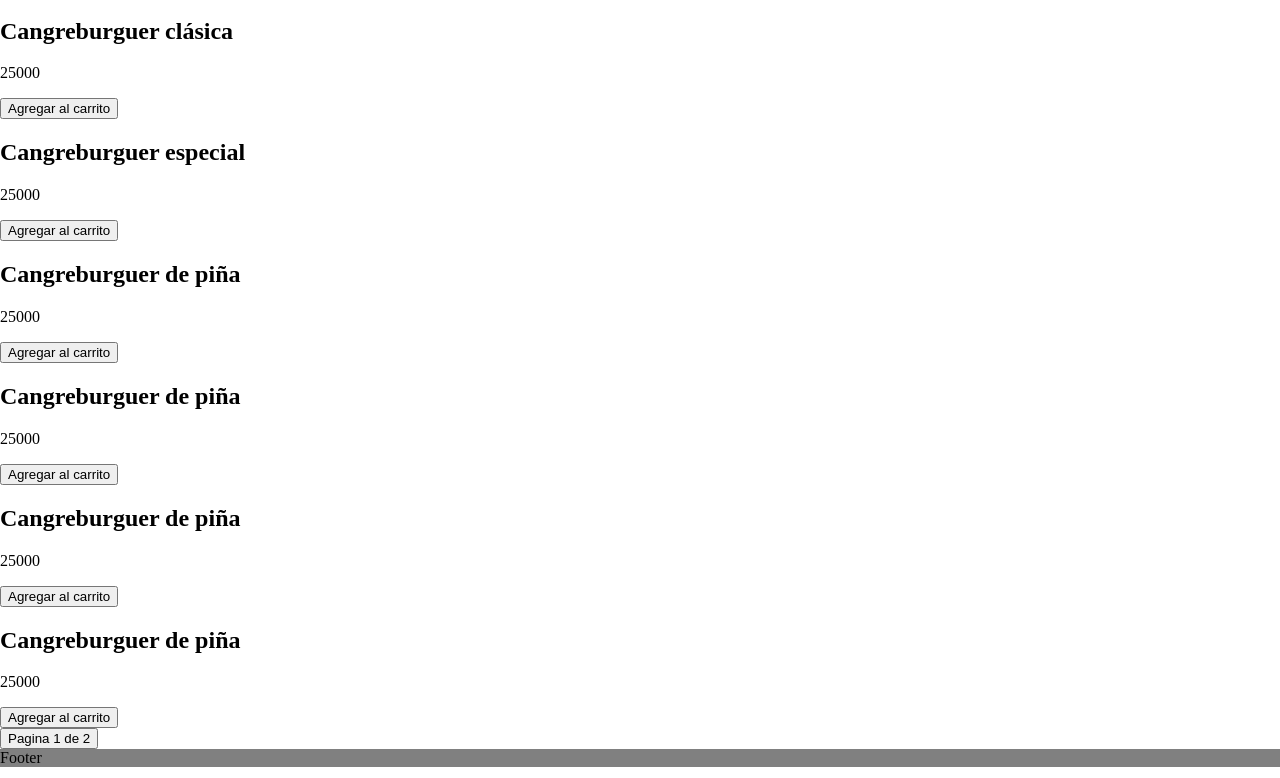
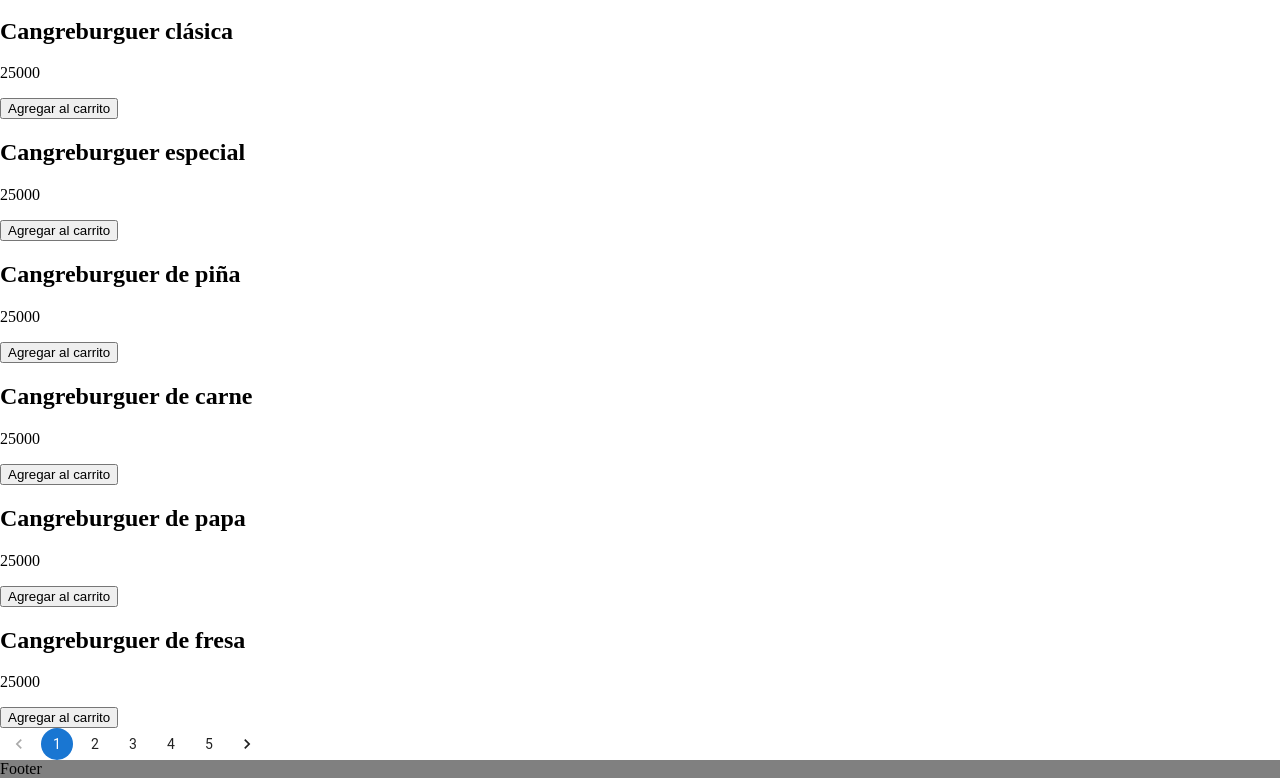
Before and after one commit to Dmoreno2903/crustaceo-cascarudo, a React (Vite) app in the folder frontend/: page /menu in a window 1280 px wide. Shown: the part 1275-2053 px from the top of the page. Built offline with nearby package versions, Linux system fonts and the light colour scheme.

Commit message:
hice la paginacion de los productos del componente menu general

```diff
--- a/frontend/package.json
+++ b/frontend/package.json
@@ -10,6 +10,7 @@
     "preview": "vite preview"
   },
   "dependencies": {
+    "@mui/material": "^5.15.16",
     "phosphor-react": "^1.4.1",
     "react": "^18.2.0",
     "react-dom": "^18.2.0",
--- a/frontend/src/components/Navbar.jsx
+++ b/frontend/src/components/Navbar.jsx
@@ -7,8 +7,6 @@ export const Navbar = () => {
 
   const {user} = useContext(AuthContext)
 
-
-  console.log("navbar user", user)
   return (
     <div className="navbar">
       <div className="izquierda">
--- a/frontend/src/components/botones/BotonCambiarPagina.jsx
+++ /dev/null
@@ -1,6 +0,0 @@
-
-export const BotonCambiarPagina = () => {
-  return (
-    <button>Pagina 1 de 2</button>
-  )
-}
--- a/frontend/src/components/menu/ListaProductosGeneral.jsx
+++ b/frontend/src/components/menu/ListaProductosGeneral.jsx
@@ -1,17 +1,17 @@
-import ListaProductos from "../../dataMomentanea/ListaProductos.json"
 import { TarjetaProductoGeneral } from "./TarjetaProductoGeneral"
 
-export const ListaProductosGeneral = () => {
-  const listaRecortada = ListaProductos.slice(0,6)
+export const ListaProductosGeneral = ({listaRecortada}) => {
+
+
   return (
     <div>
       {listaRecortada.map(producto=>
         <TarjetaProductoGeneral
         key={producto.id}
         producto={producto}
-        tipoLista={"general"}
         />
       )}
+
     </div>
   )
 }
--- a/frontend/src/components/menu/MenuGeneral.jsx
+++ b/frontend/src/components/menu/MenuGeneral.jsx
@@ -1,8 +1,29 @@
-import { BotonCambiarPagina } from "../botones/BotonCambiarPagina"
 import {BotonMenu} from "../botones/BotonMenu"
 import { ListaProductosGeneral } from "./ListaProductosGeneral"
+import Pagination from "@mui/material/Pagination"
+import ListaProductos from "../../dataMomentanea/ListaProductos.json"
+import { useState } from "react"
 
 export const MenuGeneral = () => {
+
+  // Calcula el numero de paginas necesarias para la paginacion, siempre calcula por encima por si sobran productos
+  const numeroPaginas = Math.ceil(ListaProductos.length/6)
+
+  // Indices de la lista recortada
+  const [indiceInicio, setIndiceInicio] = useState(0)
+  const [indiceFinal, setIndiceFinal] = useState(6)
+
+  // Lista con los elementos que se mostraran
+  const listaRecortada = ListaProductos.slice(indiceInicio,indiceFinal)
+
+
+  const handleChange = (event,currentPage)=>{
+    const numeroActual = currentPage-1
+
+    setIndiceInicio(numeroActual*6)
+    setIndiceFinal(numeroActual*6+6)
+  }
+
   return (
     <div>
       <div>
@@ -10,8 +31,8 @@ export const MenuGeneral = () => {
         <BotonMenu name={"Cangreburguers"}/>
         <BotonMenu name={"Bebidas"}/>
       </div>
-      <ListaProductosGeneral/>
-      <BotonCambiarPagina/>
+      <ListaProductosGeneral listaRecortada={listaRecortada}/>
+      <Pagination count={numeroPaginas} color="primary" onChange={handleChange}></Pagination>
     </div>
   )
 }
--- a/frontend/src/context/AuthContextProvider.jsx
+++ b/frontend/src/context/AuthContextProvider.jsx
@@ -5,7 +5,7 @@ export const AuthContext = createContext()
 
 export const AuthContextProvider = ({children}) => {
 
-    const [user, setUser] = useState({})
+    const [user, setUser] = useState()
 
     const contextData = {
         user: user
--- a/frontend/src/dataMomentanea/ListaProductos.json
+++ b/frontend/src/dataMomentanea/ListaProductos.json
@@ -33,9 +33,9 @@
         "is_outstanding": false
     },
     {
-        "id":3,
+        "id":4,
         "score": 2,
-        "name": "Cangreburguer de piña",
+        "name": "Cangreburguer de carne",
         "price": "25000",
         "description": " Jugosa carne de cangrejo, lechuga crujiente, queso derretido, rodajas de tomate fresco, cebolla, pepinillos, y la inconfundible salsa secreta, todo entre un pan suave y esponjoso.",
         "image": "/src/assets/imagenes/cangreburguer.jpg",
@@ -44,9 +44,9 @@
         "is_outstanding": false
     },
     {
-        "id":3,
+        "id":5,
         "score": 2,
-        "name": "Cangreburguer de piña",
+        "name": "Cangreburguer de papa",
         "price": "25000",
         "description": " Jugosa carne de cangrejo, lechuga crujiente, queso derretido, rodajas de tomate fresco, cebolla, pepinillos, y la inconfundible salsa secreta, todo entre un pan suave y esponjoso.",
         "image": "/src/assets/imagenes/cangreburguer.jpg",
@@ -55,9 +55,9 @@
         "is_outstanding": false
     },
     {
-        "id":3,
+        "id":6,
         "score": 2,
-        "name": "Cangreburguer de piña",
+        "name": "Cangreburguer de fresa",
         "price": "25000",
         "description": " Jugosa carne de cangrejo, lechuga crujiente, queso derretido, rodajas de tomate fresco, cebolla, pepinillos, y la inconfundible salsa secreta, todo entre un pan suave y esponjoso.",
         "image": "/src/assets/imagenes/cangreburguer.jpg",
@@ -66,9 +66,9 @@
         "is_outstanding": false
     },
     {
-        "id":3,
+        "id":7,
         "score": 2,
-        "name": "Cangreburguer de piña",
+        "name": "Cangreburguer de chorizo",
         "price": "25000",
         "description": " Jugosa carne de cangrejo, lechuga crujiente, queso derretido, rodajas de tomate fresco, cebolla, pepinillos, y la inconfundible salsa secreta, todo entre un pan suave y esponjoso.",
         "image": "/src/assets/imagenes/cangreburguer.jpg",
@@ -77,9 +77,9 @@
         "is_outstanding": false
     },
     {
-        "id":3,
+        "id":8,
         "score": 2,
-        "name": "Cangreburguer de piña",
+        "name": "Cangreburguer de nose",
         "price": "25000",
         "description": " Jugosa carne de cangrejo, lechuga crujiente, queso derretido, rodajas de tomate fresco, cebolla, pepinillos, y la inconfundible salsa secreta, todo entre un pan suave y esponjoso.",
         "image": "/src/assets/imagenes/cangreburguer.jpg",
@@ -88,9 +88,9 @@
         "is_outstanding": false
     },
     {
-        "id":3,
+        "id":9,
         "score": 2,
-        "name": "Cangreburguer de piña",
+        "name": "Cangreburguer de algo",
         "price": "25000",
         "description": " Jugosa carne de cangrejo, lechuga crujiente, queso derretido, rodajas de tomate fresco, cebolla, pepinillos, y la inconfundible salsa secreta, todo entre un pan suave y esponjoso.",
         "image": "/src/assets/imagenes/cangreburguer.jpg",
@@ -99,9 +99,9 @@
         "is_outstanding": false
     },
     {
-        "id":3,
+        "id":10,
         "score": 2,
-        "name": "Cangreburguer de piña",
+        "name": "Cangreburguer de hola",
         "price": "25000",
         "description": " Jugosa carne de cangrejo, lechuga crujiente, queso derretido, rodajas de tomate fresco, cebolla, pepinillos, y la inconfundible salsa secreta, todo entre un pan suave y esponjoso.",
         "image": "/src/assets/imagenes/cangreburguer.jpg",
@@ -110,9 +110,9 @@
         "is_outstanding": false
     },
     {
-        "id":3,
+        "id":11,
         "score": 2,
-        "name": "Cangreburguer de piña",
+        "name": "Cangreburguer de plankton",
         "price": "25000",
         "description": " Jugosa carne de cangrejo, lechuga crujiente, queso derretido, rodajas de tomate fresco, cebolla, pepinillos, y la inconfundible salsa secreta, todo entre un pan suave y esponjoso.",
         "image": "/src/assets/imagenes/cangreburguer.jpg",
@@ -121,15 +121,158 @@
         "is_outstanding": false
     },
     {
-        "id":3,
+        "id":12,
         "score": 2,
-        "name": "Cangreburguer de piña",
+        "name": "Cangreburguer de universidad Nacional",
         "price": "25000",
         "description": " Jugosa carne de cangrejo, lechuga crujiente, queso derretido, rodajas de tomate fresco, cebolla, pepinillos, y la inconfundible salsa secreta, todo entre un pan suave y esponjoso.",
         "image": "/src/assets/imagenes/cangreburguer.jpg",
         "count": "",
         "created_at": "",
         "is_outstanding": false
+    },
+    {
+        "id":13,
+        "score": 4,
+        "name": "Cangreburguer hello",
+        "price": "25000",
+        "description": " Jugosa carne de cangrejo, lechuga crujiente, queso derretido, rodajas de tomate fresco, cebolla, pepinillos, y la inconfundible salsa secreta, todo entre un pan suave y esponjoso.",
+        "image": "/src/assets/imagenes/cangreburguer.jpg",
+        "count": "",
+        "created_at": "",
+        "is_outstanding": true
+    },
+    {
+        "id":14,
+        "score": 3,
+        "name": "Cangreburguer hola bebe que mas",
+        "price": "25000",
+        "description": " Jugosa carne de cangrejo, lechuga crujiente, queso derretido, rodajas de tomate fresco, cebolla, pepinillos, y la inconfundible salsa secreta, todo entre un pan suave y esponjoso.",
+        "image": "/src/assets/imagenes/cangreburguer.jpg",
+        "count": "",
+        "created_at": "",
+        "is_outstanding": true
+    },
+    {
+        "id":15,
+        "score": 4,
+        "name": "Cangreburguer xd",
+        "price": "25000",
+        "description": " Jugosa carne de cangrejo, lechuga crujiente, queso derretido, rodajas de tomate fresco, cebolla, pepinillos, y la inconfundible salsa secreta, todo entre un pan suave y esponjoso.",
+        "image": "/src/assets/imagenes/cangreburguer.jpg",
+        "count": "",
+        "created_at": "",
+        "is_outstanding": true
+    },
+    {
+        "id":16,
+        "score": 3,
+        "name": "Cangreburguer que hago con mi vida",
+        "price": "25000",
+        "description": " Jugosa carne de cangrejo, lechuga crujiente, queso derretido, rodajas de tomate fresco, cebolla, pepinillos, y la inconfundible salsa secreta, todo entre un pan suave y esponjoso.",
+        "image": "/src/assets/imagenes/cangreburguer.jpg",
+        "count": "",
+        "created_at": "",
+        "is_outstanding": true
+    },
+    {
+        "id":17,
+        "score": 4,
+        "name": "Cangreburguer hjajajjajajaj",
+        "price": "25000",
+        "description": " Jugosa carne de cangrejo, lechuga crujiente, queso derretido, rodajas de tomate fresco, cebolla, pepinillos, y la inconfundible salsa secreta, todo entre un pan suave y esponjoso.",
+        "image": "/src/assets/imagenes/cangreburguer.jpg",
+        "count": "",
+        "created_at": "",
+        "is_outstanding": true
+    },
+    {
+        "id":18,
+        "score": 3,
+        "name": "Cangreburguer aiudaaa",
+        "price": "25000",
+        "description": " Jugosa carne de cangrejo, lechuga crujiente, queso derretido, rodajas de tomate fresco, cebolla, pepinillos, y la inconfundible salsa secreta, todo entre un pan suave y esponjoso.",
+        "image": "/src/assets/imagenes/cangreburguer.jpg",
+        "count": "",
+        "created_at": "",
+        "is_outstanding": true
+    },
+    {
+        "id":19,
+        "score": 4,
+        "name": "Cangreburguer cada dia mas esquizofrenico",
+        "price": "25000",
+        "description": " Jugosa carne de cangrejo, lechuga crujiente, queso derretido, rodajas de tomate fresco, cebolla, pepinillos, y la inconfundible salsa secreta, todo entre un pan suave y esponjoso.",
+        "image": "/src/assets/imagenes/cangreburguer.jpg",
+        "count": "",
+        "created_at": "",
+        "is_outstanding": true
+    },
+    {
+        "id":20,
+        "score": 3,
+        "name": "Cangreburguer a trabajar",
+        "price": "25000",
+        "description": " Jugosa carne de cangrejo, lechuga crujiente, queso derretido, rodajas de tomate fresco, cebolla, pepinillos, y la inconfundible salsa secreta, todo entre un pan suave y esponjoso.",
+        "image": "/src/assets/imagenes/cangreburguer.jpg",
+        "count": "",
+        "created_at": "",
+        "is_outstanding": true
+    },
+    {
+        "id":21,
+        "score": 4,
+        "name": "Estamos melos, sisas, sisas",
+        "price": "25000",
+        "description": " Jugosa carne de cangrejo, lechuga crujiente, queso derretido, rodajas de tomate fresco, cebolla, pepinillos, y la inconfundible salsa secreta, todo entre un pan suave y esponjoso.",
+        "image": "/src/assets/imagenes/cangreburguer.jpg",
+        "count": "",
+        "created_at": "",
+        "is_outstanding": true
+    },
+    {
+        "id":22,
+        "score": 3,
+        "name": "khe",
+        "price": "25000",
+        "description": " Jugosa carne de cangrejo, lechuga crujiente, queso derretido, rodajas de tomate fresco, cebolla, pepinillos, y la inconfundible salsa secreta, todo entre un pan suave y esponjoso.",
+        "image": "/src/assets/imagenes/cangreburguer.jpg",
+        "count": "",
+        "created_at": "",
+        "is_outstanding": true
+    },
+    {
+        "id":23,
+        "score": 4,
+        "name": "Satoru Gojo",
+        "price": "25000",
+        "description": " Jugosa carne de cangrejo, lechuga crujiente, queso derretido, rodajas de tomate fresco, cebolla, pepinillos, y la inconfundible salsa secreta, todo entre un pan suave y esponjoso.",
+        "image": "/src/assets/imagenes/cangreburguer.jpg",
+        "count": "",
+        "created_at": "",
+        "is_outstanding": true
+    },
+    {
+        "id":24,
+        "score": 3,
+        "name": "iiiiiaaa",
+        "price": "25000",
+        "description": " Jugosa carne de cangrejo, lechuga crujiente, queso derretido, rodajas de tomate fresco, cebolla, pepinillos, y la inconfundible salsa secreta, todo entre un pan suave y esponjoso.",
+        "image": "/src/assets/imagenes/cangreburguer.jpg",
+        "count": "",
+        "created_at": "",
+        "is_outstanding": true
+    },
+    {
+        "id":25,
+        "score": 3,
+        "name": "Necesito chamba",
+        "price": "25000",
+        "description": " Jugosa carne de cangrejo, lechuga crujiente, queso derretido, rodajas de tomate fresco, cebolla, pepinillos, y la inconfundible salsa secreta, todo entre un pan suave y esponjoso.",
+        "image": "/src/assets/imagenes/cangreburguer.jpg",
+        "count": "",
+        "created_at": "",
+        "is_outstanding": true
     }
 
 ]
--- a/frontend/src/pages/Menu.jsx
+++ b/frontend/src/pages/Menu.jsx
@@ -6,9 +6,7 @@ import { AuthContext } from "../context/AuthContextProvider"
 
 
 export const Menu = () => {
-  const { user } = useContext(AuthContext)
 
-console.log(user)
   return (
     <div>
       <ImagenFondo/>
```
Also changed, not shown: 1 other file (tests, documents, lock files or other folders).
